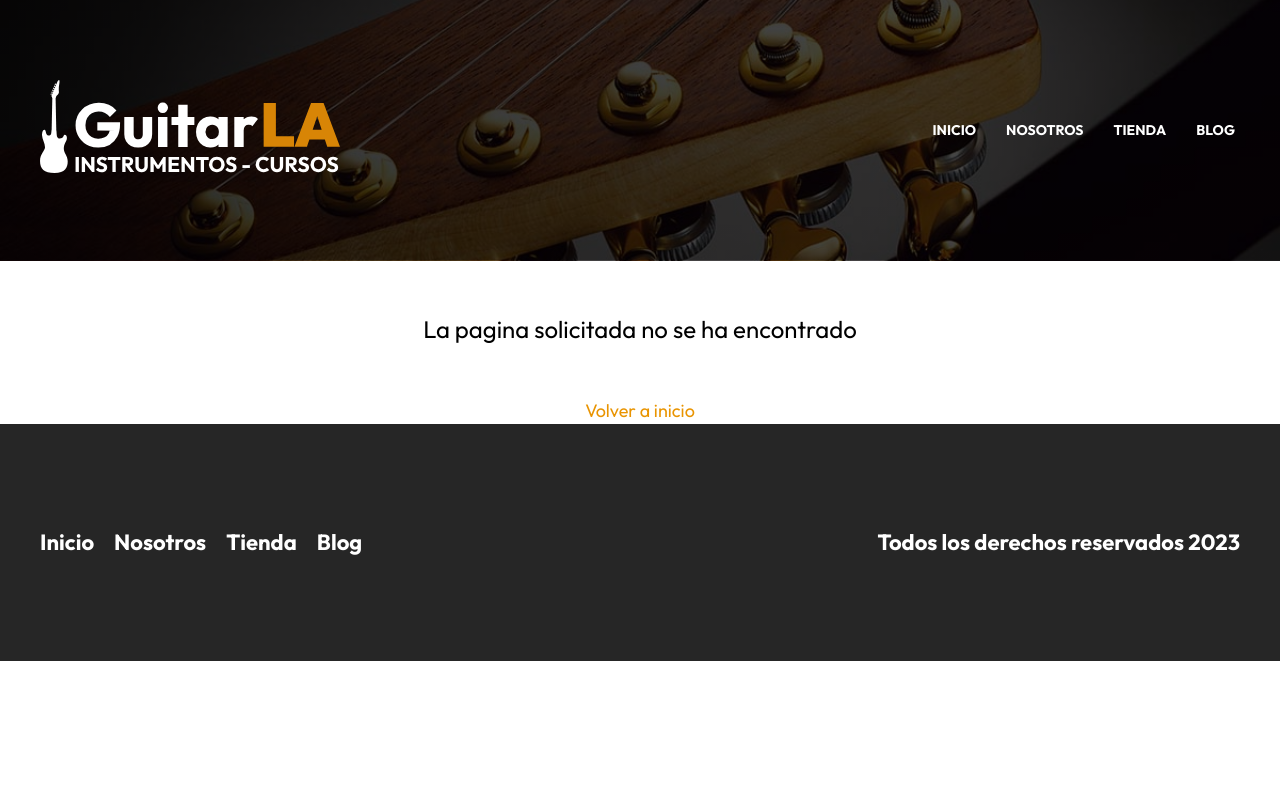
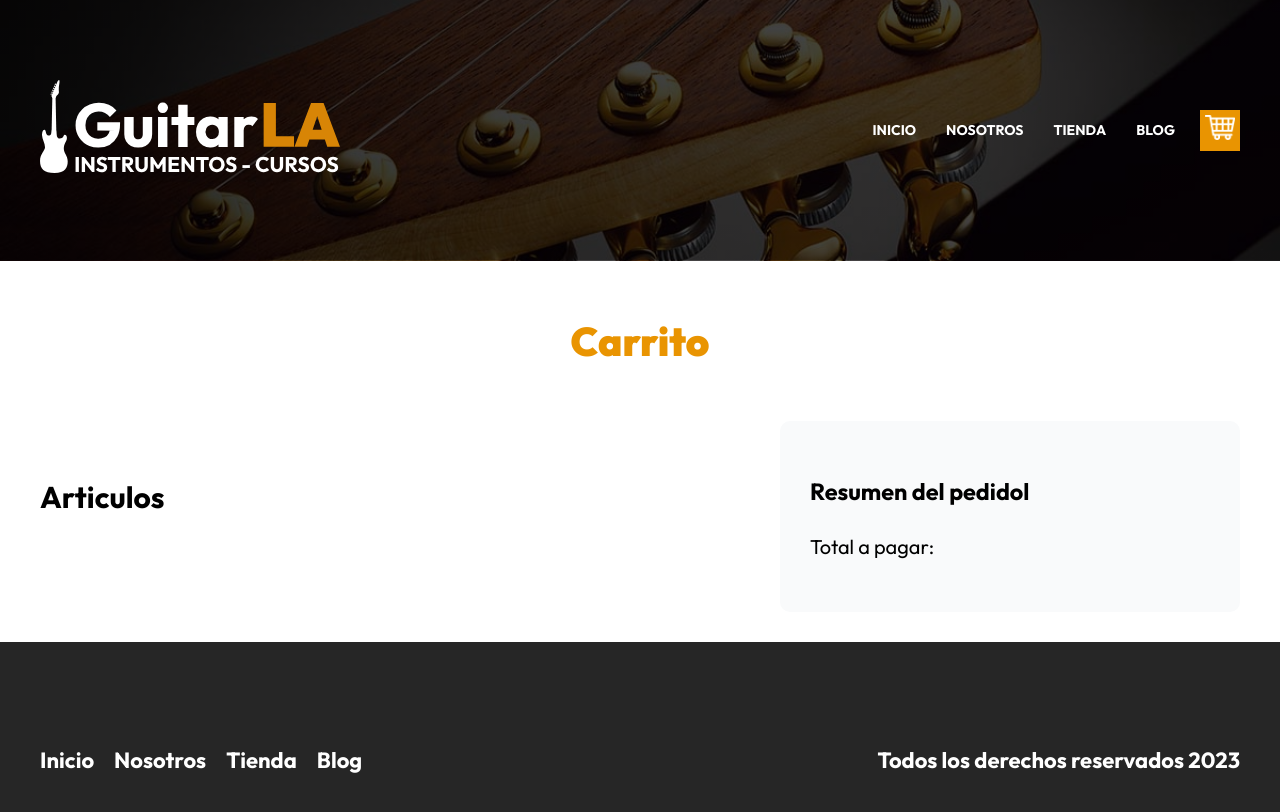
Before and after one commit to Rodriguez-Jp/guitarla-nextjs, a Next.js app: page /carrito in a window 1280 px wide. Before the commit this address had no page. Shown: the top 812 px of the page. Built offline with nearby package versions, Linux system fonts and the light colour scheme.

Commit message:
Se empieza a agregar la funcion de carrito de compras

```diff
--- a/components/header.js
+++ b/components/header.js
@@ -44,6 +44,18 @@ export default function Header() {
           >
             Blog
           </Link>
+
+          <Link
+            href={"/carrito"}
+            className={router.pathname === "/carrito" ? styles.active : ""}
+          >
+            <Image
+              src={"/img/carrito.png"}
+              height={25}
+              width={30}
+              alt="Imagen carrito de compras"
+            />
+          </Link>
         </nav>
       </div>
     </header>
--- /dev/null
+++ b/pages/carrito.js
@@ -0,0 +1,24 @@
+import Layout from "@/components/layout";
+import styles from "@/styles/carrito.module.css";
+
+export default function Carrito() {
+  return (
+    <Layout
+      title={"Carrito de compras"}
+      description="Pagina carrito de compras"
+    >
+      <main className="contenedor">
+        <h1 className="heading">Carrito</h1>
+        <div className={styles.contenido}>
+          <div className={styles.carrito}>
+            <h2>Articulos</h2>
+          </div>
+          <aside className={styles.resumen}>
+            <h3>Resumen del pedidol</h3>
+            <p>Total a pagar: </p>
+          </aside>
+        </div>
+      </main>
+    </Layout>
+  );
+}
--- /dev/null
+++ b/styles/carrito.module.css
@@ -0,0 +1,21 @@
+.contenido {
+  display: grid;
+  align-items: flex-start;
+  gap: 5rem;
+}
+
+@media (min-width: 768px) {
+  .contenido {
+    grid-template-columns: 3fr 2fr;
+  }
+}
+
+.carrito {
+  padding: 3rem 0;
+}
+
+.resumen {
+  background-color: #f9fafb;
+  padding: 3rem;
+  border-radius: 1rem;
+}
--- a/styles/header.module.css
+++ b/styles/header.module.css
@@ -22,6 +22,7 @@
 .navegacion {
   margin-top: 5rem;
   display: flex;
+  align-items: center;
   gap: 2rem;
 }
 
```
Also changed, not shown: pages/guitarras/[url].js (+40 -0 lines), styles/guitarras.module.css (+34 -0 lines), public/img/carrito.png (added).
